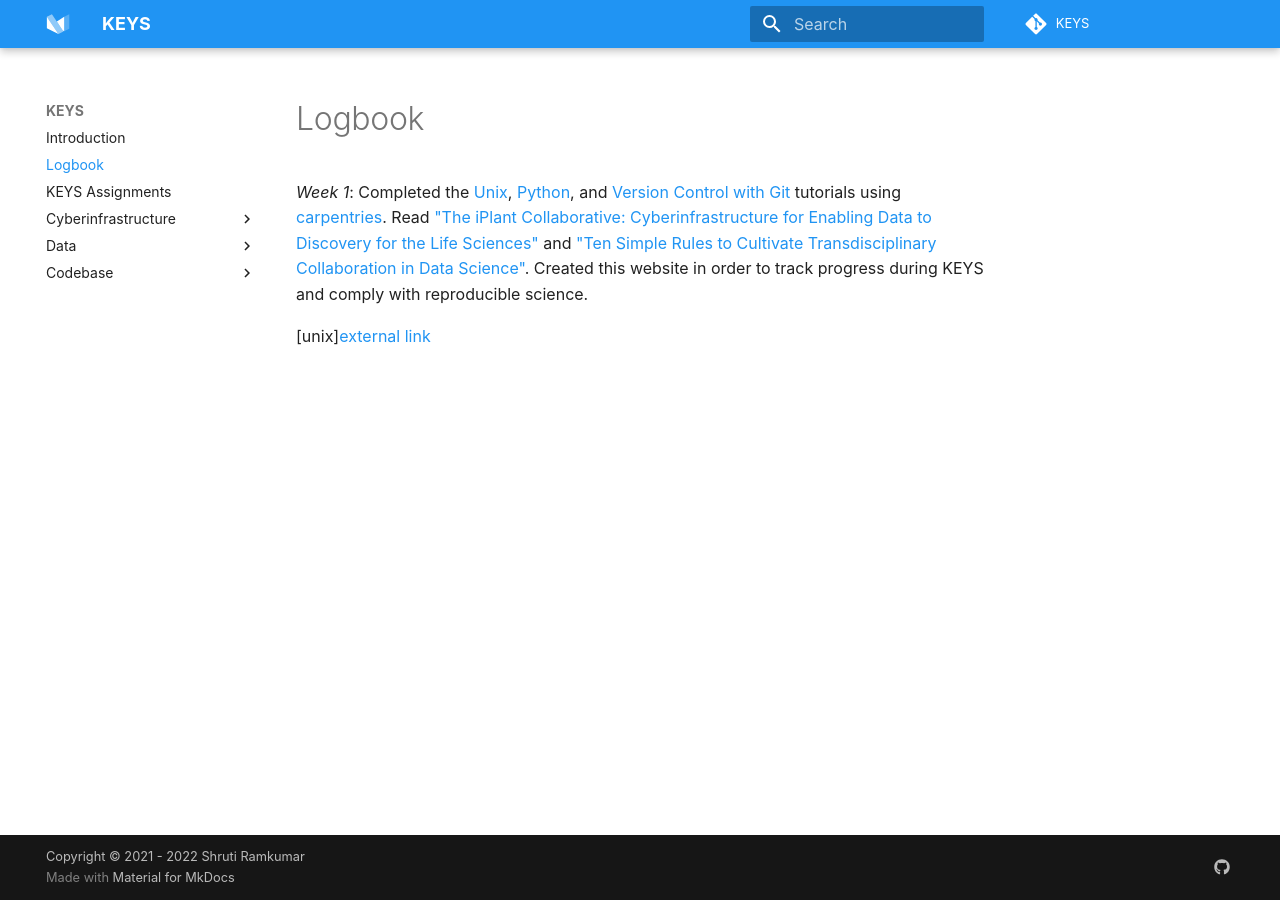
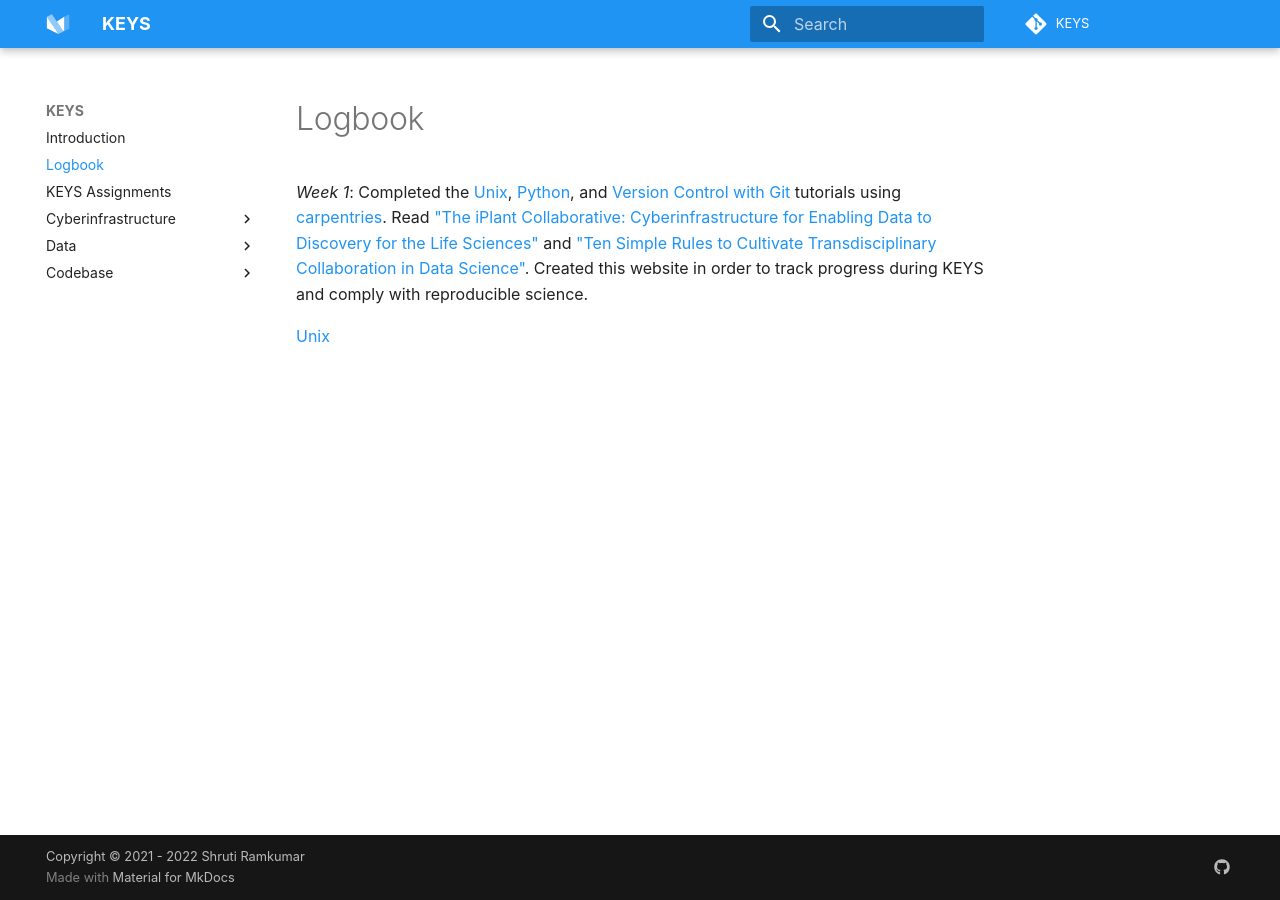
Before and after one commit to tyson-swetnam/mkdocs-material-template, an MkDocs documentation site: the page built from docs/logbook.md, in a window 1280 px wide. Built offline with MkDocs 1.6.1 and Material for MkDocs 9.7.7, drawn with Linux system fonts in a browser that asks for light colours; some web fonts are replaced; comment, search, counter and statistics services are not loaded.

Commit message:
Update logbook.md

```diff
--- a/docs/logbook.md
+++ b/docs/logbook.md
@@ -2,4 +2,4 @@
 
 *Week 1*: Completed the [Unix](http://swcarpentry.github.io/shell-novice/), [Python](https://swcarpentry.github.io/python-novice-inflammation/), and [Version Control with Git](http://swcarpentry.github.io/git-novice/) tutorials using [carpentries](https://carpentries.org/). Read ["The iPlant Collaborative: Cyberinfrastructure for Enabling Data to Discovery for the Life Sciences"](https://journals.plos.org/plosbiology/article?id=10.1371/journal.pbio.1002342) and ["Ten Simple Rules to Cultivate Transdisciplinary Collaboration in Data Science"](https://journals.plos.org/ploscompbiol/article?id=10.1371/journal.pcbi.1008879). Created this website in order to track progress during KEYS and comply with reproducible science.
 
-[unix]<a href="http://swcarpentry.github.io/shell-novice/" target="_blank">external link</a>
+<a href="http://swcarpentry.github.io/shell-novice/" target="_blank">Unix</a>
```
